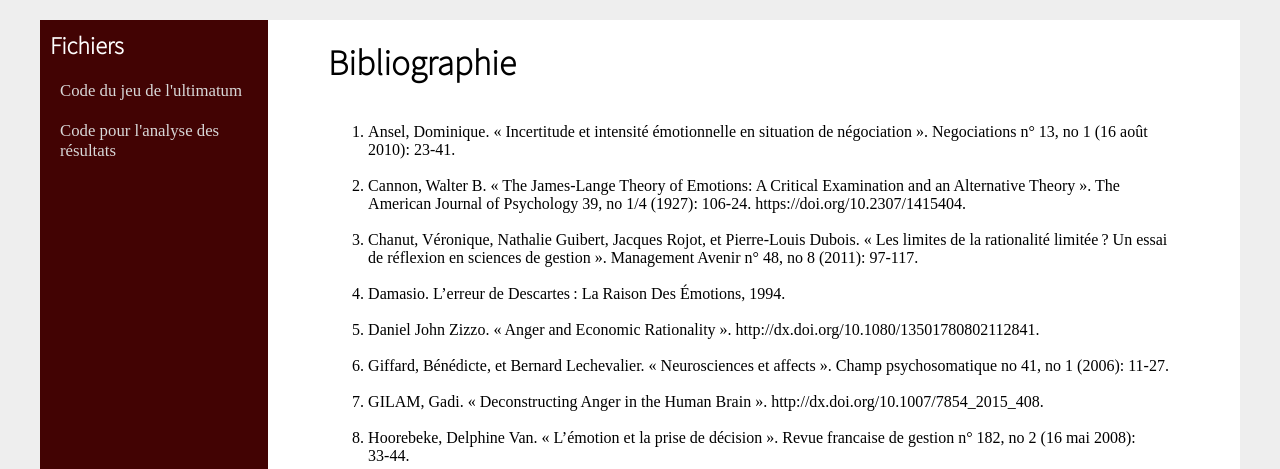
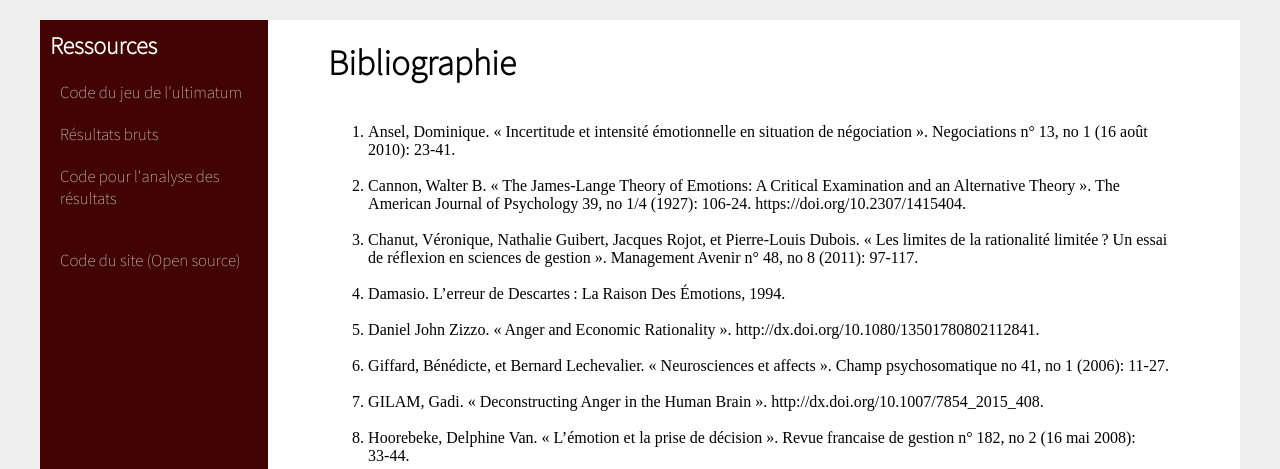
Before and after one commit to Jadounix/economie_colere, a PHP site: page /annexes.php in a window 1280 px wide. Shown: the part 102-571 px from the top of the page. Run offline with PHP 8.4, Linux system fonts and the light colour scheme; some libraries are stand-ins or nearby versions.

Commit message:
Ajout de fichiers
+ lien Emmanuel Petit

```diff
--- a/CSS/master.css
+++ b/CSS/master.css
@@ -32,6 +32,12 @@ footer{
 	/* display: flex; */
 }
 
+footer a{
+  text-decoration: none;
+}
+footer a:hover{
+  text-decoration: underline;
+}
 
 /*--------------------TRUC EN HAUT-------------------*/
 
@@ -93,6 +99,7 @@ footer{
   position: fixed;
 	top:0;
   z-index: 5;
+  width:100%;
 }
 
 /*------------------------ CONTENU -----------------------------*/
@@ -250,10 +257,11 @@ a.toc-already-read {
   width: 40%;
   background:#420303;
   padding: 10px;
+  font-family: 'Source Sans Pro', sans-serif;
 }
 
 .fichiers h1{
-  font-family: 'Source Sans Pro', sans-serif;
+
   color:white;
   padding-bottom: 10px;
 }
@@ -261,6 +269,10 @@ a.toc-already-read {
 .fichiers a{
   color:#d8d8d8;
   text-decoration: none;
+}
+
+.fichiers a:hover{
+  text-decoration: underline;
 }
 
 .fichiers li{
--- a/annexes.php
+++ b/annexes.php
@@ -52,10 +52,15 @@
     </p>
   </main>
   <aside class="fichiers">
-    <h1>Fichiers</h1>
+    <h1>Ressources</h1>
     <ul>
-      <li><a href="JS/jeu_ultimatum.js">Code du jeu de l'ultimatum </a></li>
-      <li><a href="https://repl.it/@tibokoi/v2-traitement-donnees-ter">Code pour l'analyse des résultats</a></li>
+      <li><a href="JS/jeu_ultimatum.js" target="_blank">Code du jeu de l'ultimatum </a></li>
+      <li><a href="scores.txt" target="_blank">Résultats bruts</a></li>
+      <li><a href="https://repl.it/@tibokoi/v2-traitement-donnees-ter" target="_blank">Code pour l'analyse des résultats</a></li>
+    </ul>
+    <br>
+    <ul>
+      <li><a href="https://github.com/psawa/economie_colere" target="_blank">Code du site (Open source)</a></li>
     </ul>
   </aside>
 </div>
--- a/pied.php
+++ b/pied.php
@@ -4,7 +4,7 @@
 			<p>Created from scratch by <span class="name">Thibo Rosemplatt</span> & <span class="name">Jade Petit</span></p>
 		</div>
 		<div id="merci">
-			<p>Merci à notre professeur <span class="name">M. Emmanuel PETIT</span> qui a encadré la réalisation de ce TER.</p>
+			<p>Merci à notre professeur <a class="name" href="https://gretha.u-bordeaux.fr/Le-GREThA/Membres/Enseignants-chercheurs/Petit-Emmanuel" target="_blank">M. Emmanuel PETIT</a> qui a encadré la réalisation de ce TER.</p>
 		</div>
 	</footer>
 	<script src="https://ajax.googleapis.com/ajax/libs/jquery/3.1.0/jquery.min.js"></script>
```
